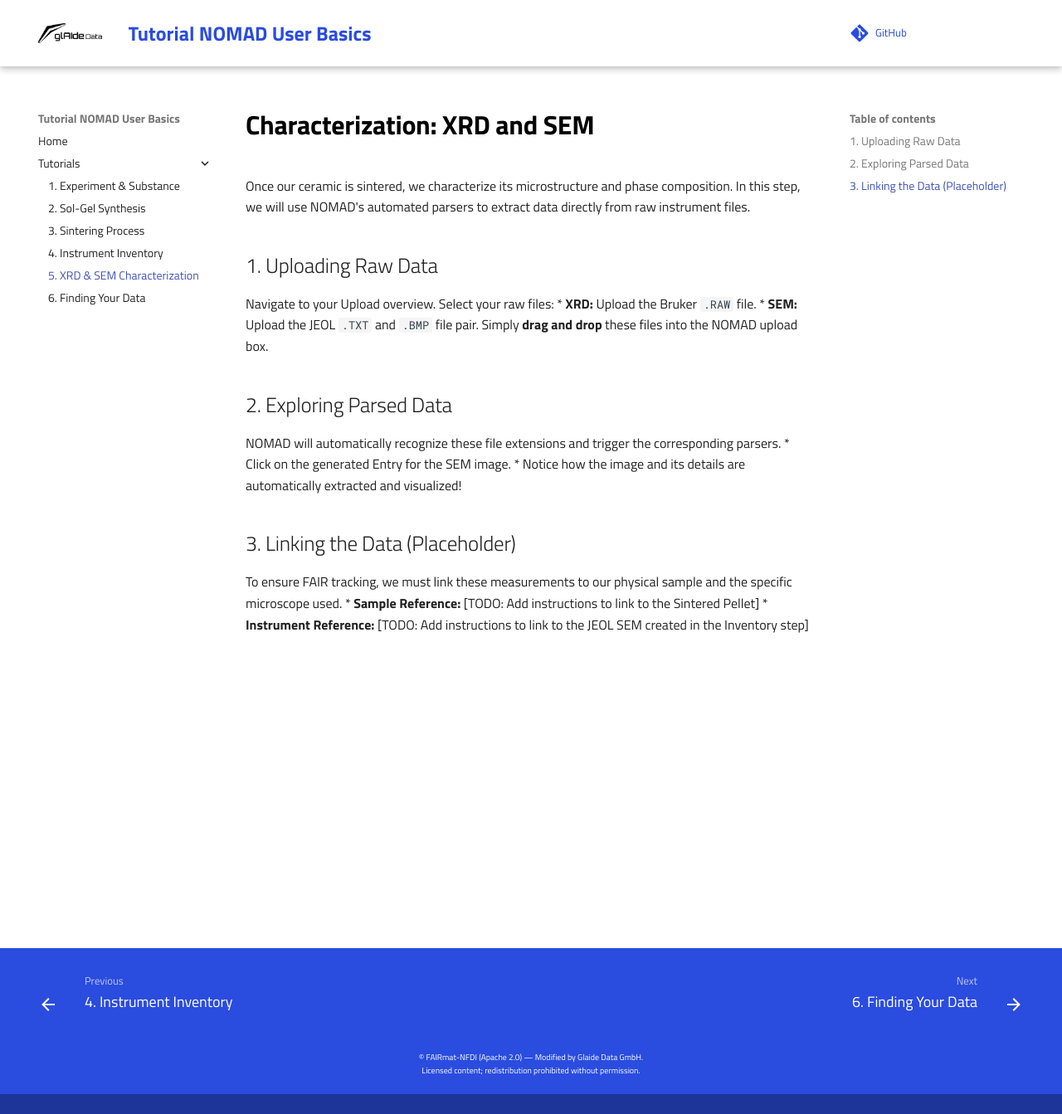
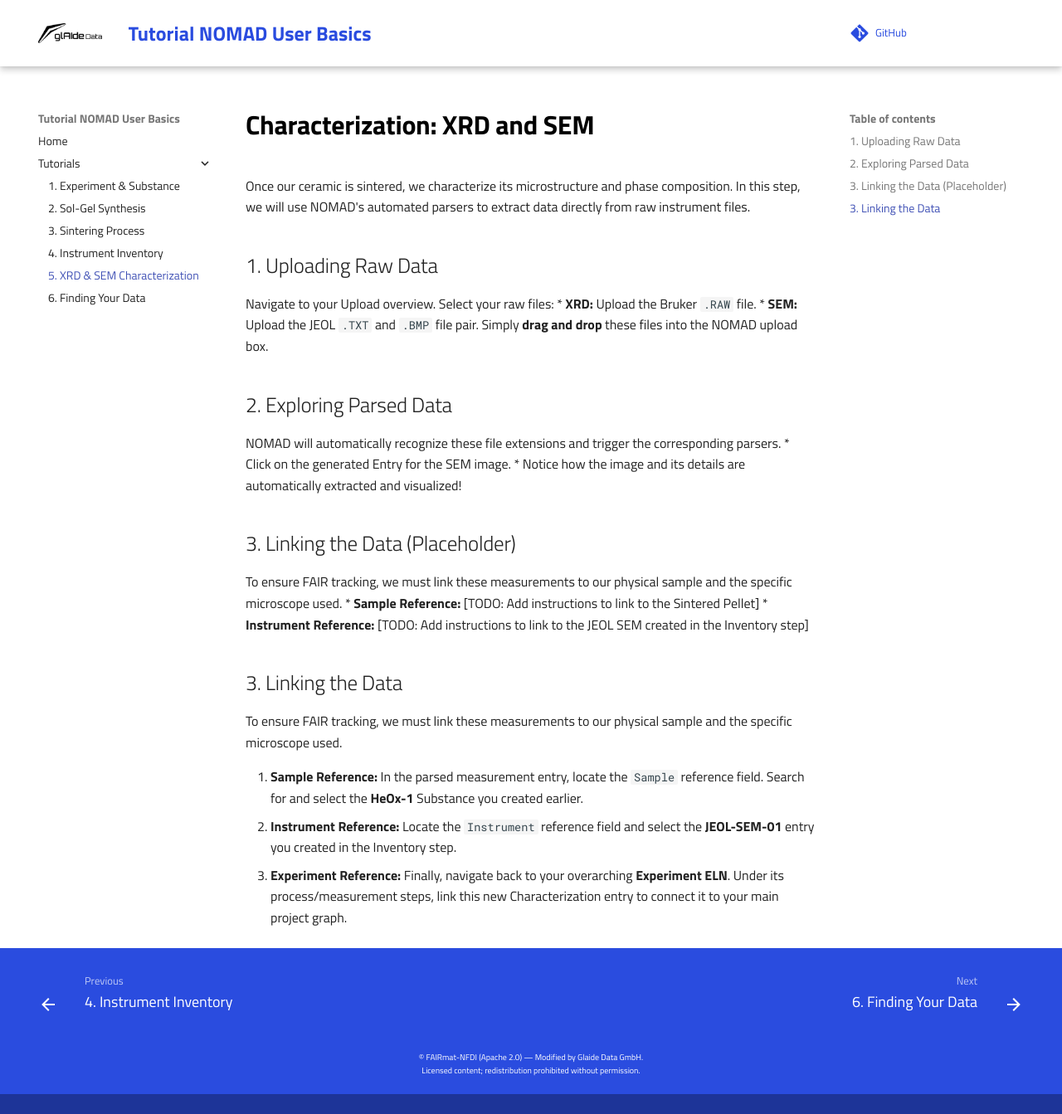
Before and after one commit to AK-Feldhoff-LUH/nomad-docs-ak-feldhoff, an MkDocs documentation site: the page built from docs/05_characterization.md, in a window 1280 px wide and 1343 px high. Shown: the whole window at 83% size. Built offline with MkDocs 1.6.1 and Material for MkDocs 9.7.7, drawn with Linux system fonts in a browser that asks for light colours; comment, search, counter and statistics services are not loaded.

Commit message:
Finalized characterization links and added search documentation

```diff
--- a/docs/05_characterization.md
+++ b/docs/05_characterization.md
@@ -17,3 +17,10 @@
 To ensure FAIR tracking, we must link these measurements to our physical sample and the specific microscope used.
 * **Sample Reference:** [TODO: Add instructions to link to the Sintered Pellet]
 * **Instrument Reference:** [TODO: Add instructions to link to the JEOL SEM created in the Inventory step]
+
+## 3. Linking the Data
+To ensure FAIR tracking, we must link these measurements to our physical sample and the specific microscope used.
+
+1. **Sample Reference:** In the parsed measurement entry, locate the `Sample` reference field. Search for and select the **HeOx-1** Substance you created earlier.
+2. **Instrument Reference:** Locate the `Instrument` reference field and select the **JEOL-SEM-01** entry you created in the Inventory step.
+3. **Experiment Reference:** Finally, navigate back to your overarching **Experiment ELN**. Under its process/measurement steps, link this new Characterization entry to connect it to your main project graph.
```
Also changed, not shown: docs/06_finding_data.md (+20 -0 lines).
